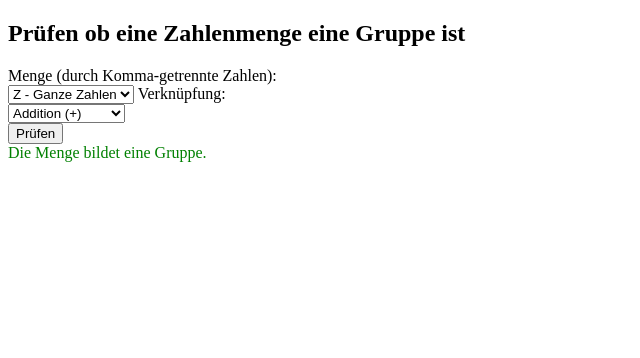
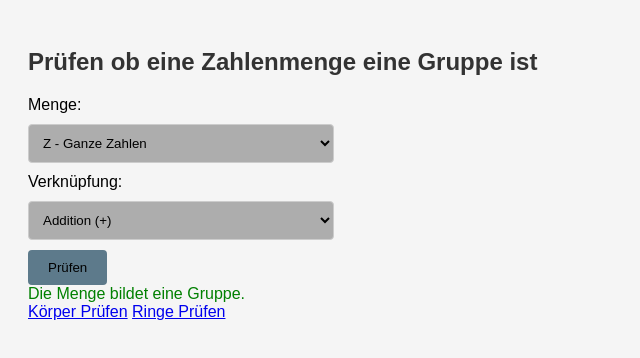
Before and after one commit to poketen/MatheProjekt, a plain HTML site: page index.html in a window 1280 px wide. Both pictures are taken after a click on the button "Prüfen". Shown: the whole page, without its empty margins (0-640 px from the left). Drawn offline with Linux system fonts and the light colour scheme.

Commit message:
Design + Div und Mod weg

```diff
--- a/index.html
+++ b/index.html
@@ -5,6 +5,46 @@
     <meta name="viewport" content="width=device-width, initial-scale=1.0">
     <title>Gruppenprüfung</title>
     <style>
+        body {
+            font-family: Arial, sans-serif;
+            background-color: #f5f5f5;
+            padding: 20px;
+        }
+
+        h2 {
+            color: #333;
+        }
+
+        select, input[type="number"] {
+            width: 25%;
+            padding: 10px;
+            margin: 10px 0;
+            border: 1px solid #ccc;
+            border-radius: 4px;
+            background-color: rgb(173, 173, 173);
+        }
+         input[type="text"] {
+            width: 24%;
+            padding: 10px;
+            margin: 10px 0;
+            border: 1px solid #ccc;
+            border-radius: 24px;
+            background-color: rgb(224, 224, 224);
+        }
+
+        button {
+            padding: 10px 20px;
+            background-color: rgb(93, 122, 139);
+            border: none;
+            border-radius: 4px;
+            cursor: pointer;
+            color: #000;
+        }
+
+        button:hover {
+            background-color: rgb(68, 85, 95);
+        }
+
         .hidden {
             display: none;
         }
@@ -15,24 +55,23 @@
 <h2>Prüfen ob eine Zahlenmenge eine Gruppe ist</h2>
 
 <form id="groupChecker">
-    <label for="menge">Menge (durch Komma-getrennte Zahlen):</label><br>
+    <label for="menge">Menge:</label><br>
     <select id="menge" onchange="showInput()" required>
-        <option>Z - Ganze Zahlen</option>
-        <option>R - Reele Zahlen</option>
+        <option value ="Z">Z - Ganze Zahlen</option>
+        <option value ="R">R - Reele Zahlen</option>
         <option value="user">Benutzerdefiniert</option>
     </select>
 
     <div id="input" class="hidden">
         <input type="text" id="set" placeholder="z.B. 1,2,3,4" required><br>
     </div>
-
+    <br>
     <label for="operation">Verknüpfung:</label><br>
     <select id="operation" onchange="showModuloInput()" required>
         <option value="addition">Addition (+)</option>
         <option value="subtraktion">Subtraktion (-)</option>
         <option value="multiplication">Multiplikation (*)</option>
-        <option value="division">Division (/)</option>
-        <option value="modulo">Modulo (%)</option>
+
     </select><br>
 
     <div id="moduloInput" class="hidden">
@@ -43,19 +82,16 @@
     <button type="button" onclick="checkGroup()">Prüfen</button>
 </form>
 
-<div id="result"></div>
+<div id="result">Ergebnis:</div>
 
+</body>
+</html>
+<div class="nav-links">
+    <a href="koerper.html">Körper Prüfen</a>
+    <a href="ring.html">Ringe Prüfen</a>
+</div>
 <script>
-    function showModuloInput() {
-        const operation = document.getElementById("operation").value;
-        const moduloInputDiv = document.getElementById("moduloInput");
 
-        if (operation === "modulo") {
-            moduloInputDiv.classList.remove('hidden');
-        } else {
-            moduloInputDiv.classList.add('hidden');
-        }
-    }
 
     function showInput() {
         const menge = document.getElementById("menge").value;
@@ -69,21 +105,29 @@
     }
 
     function checkGroup() {
-        const set = document.getElementById("set").value.split(",").map(Number);
+        const menge = document.getElementById("menge").value;
         const operation = document.getElementById("operation").value;
-        const mod = document.getElementById("modulus").value;
+
         const resultElement = document.getElementById("result");
 
         let neutralesElement = false;
         let inversesElement = false;
         let assoziativ = false;
+        let set;
 
+        if (menge === "Z") {
+            set = [-3, -2, -1, 0, 1, 2, 3];  // Ausschnitt der ganzen Zahlen
+        } else if (menge === "R") {
+            set = [-1,-0.5,0,0.5,1];  // Ausschnitt der reellen Zahlen
+        } else if (menge === "user") {
+            set = document.getElementById("set").value.split(",").map(Number);
+        }
         if (set.some(isNaN)) {
             resultElement.textContent = "Die Menge G enthält ungültige Werte.";
             return;
         }
 
-        assoziativ = assoziativitätsPrüfung(set, operation, mod);
+        assoziativ = assoziativitätsPrüfung(set, operation);
 
         if (operation === "addition") {
             neutralesElement = set.includes(0);
@@ -91,20 +135,9 @@
         } else if (operation === "multiplication") {
             neutralesElement = set.includes(1);
             inversesElement = set.every(a => a !== 0 && set.includes(1 / a));
-        } else if (operation === "modulo") {
-            if (mod === "" || isNaN(mod) || mod <= 0) {
-                resultElement.textContent = "Bitte gib einen gültigen Modulus ein.";
-                return;
-            }
-            const modulus = Number(mod);
-            neutralesElement = set.includes(0);
-            inversesElement = set.every(a => set.includes((modulus - a) % modulus));
-        } else if (operation === "subtraktion") {
+        }  else if (operation === "subtraktion") {
             neutralesElement = set.includes(0);
             inversesElement = set.every(a => set.includes(a));
-        } else if (operation === "division") {
-            neutralesElement = set.includes(1);
-            inversesElement = set.every(a => a !== 0 && set.includes(1 / a));
         }
 
 
@@ -120,7 +153,7 @@
 //grundlage von https://www.youtube.com/watch?v=GFVrItmzn0o
 // durch die verschachtelte schleife werden alle werte in der Menge durchgegangen und wie im video miteinander einzeln verglichen, wenn etwas nicht stimmt dann wird false zurückgegeben.
 
-    function assoziativitätsPrüfung(set, operation, mod) {
+    function assoziativitätsPrüfung(set, operation) {
         const length = set.length;
         for (let i = 0; i < length; i++) {
             for (let j = 0; j < length; j++) {
@@ -139,14 +172,6 @@
                     } else if (operation === "multiplication") {
                         left = a * b * c;
                         right = a * (b * c);
-                    } else if (operation === "division") {
-                        if (b === 0 || c === 0) continue; // division durch 0 undefiniert
-                        left = a / b / c;
-                        right = a / (b / c);
-                    } else if (operation === "modulo") {
-                        if (mod <= 0) continue; // mod muss größer als 0 sein
-                        left = ((a + b) % mod + c) % mod;
-                        right = (a + (b + c) % mod) % mod;
                     }
 
                     if (left !== right) {
--- a/koerper.css
+++ b/koerper.css
@@ -0,0 +1,43 @@
+body {
+    font-family: Arial, sans-serif;
+    background-color: #f5f5f5;
+    padding: 20px;
+}
+
+h2 {
+    color: #333;
+}
+
+select, input[type="number"] {
+    width: 25%;
+    padding: 10px;
+    margin: 10px 0;
+    border: 1px solid #ccc;
+    border-radius: 4px;
+    background-color: rgb(173, 173, 173);
+}
+ input[type="text"] {
+    width: 24%;
+    padding: 10px;
+    margin: 10px 0;
+    border: 1px solid #ccc;
+    border-radius: 24px;
+    background-color: rgb(224, 224, 224);
+}
+
+button {
+    padding: 10px 20px;
+    background-color: rgb(93, 122, 139);
+    border: none;
+    border-radius: 4px;
+    cursor: pointer;
+    color: #000;
+}
+
+button:hover {
+    background-color: rgb(68, 85, 95);
+}
+
+.hidden {
+    display: none;
+}
--- a/ring.css
+++ b/ring.css
@@ -1,3 +1,45 @@
-.hidden{
+
+
+body {
+    font-family: Arial, sans-serif;
+    background-color: #f5f5f5;
+    padding: 20px;
+}
+
+h2 {
+    color: #333;
+}
+
+select, input[type="number"] {
+    width: 25%;
+    padding: 10px;
+    margin: 10px 0;
+    border: 1px solid #ccc;
+    border-radius: 4px;
+    background-color: rgb(173, 173, 173);
+}
+ input[type="text"] {
+    width: 24%;
+    padding: 10px;
+    margin: 10px 0;
+    border: 1px solid #ccc;
+    border-radius: 24px;
+    background-color: rgb(224, 224, 224);
+}
+
+button {
+    padding: 10px 20px;
+    background-color: rgb(93, 122, 139);
+    border: none;
+    border-radius: 4px;
+    cursor: pointer;
+    color: #000;
+}
+
+button:hover {
+    background-color: rgb(68, 85, 95);
+}
+
+.hidden {
     display: none;
 }
```
Also changed, not shown: koerper.html (+4 -1 lines), ring.html (+4 -1 lines).
